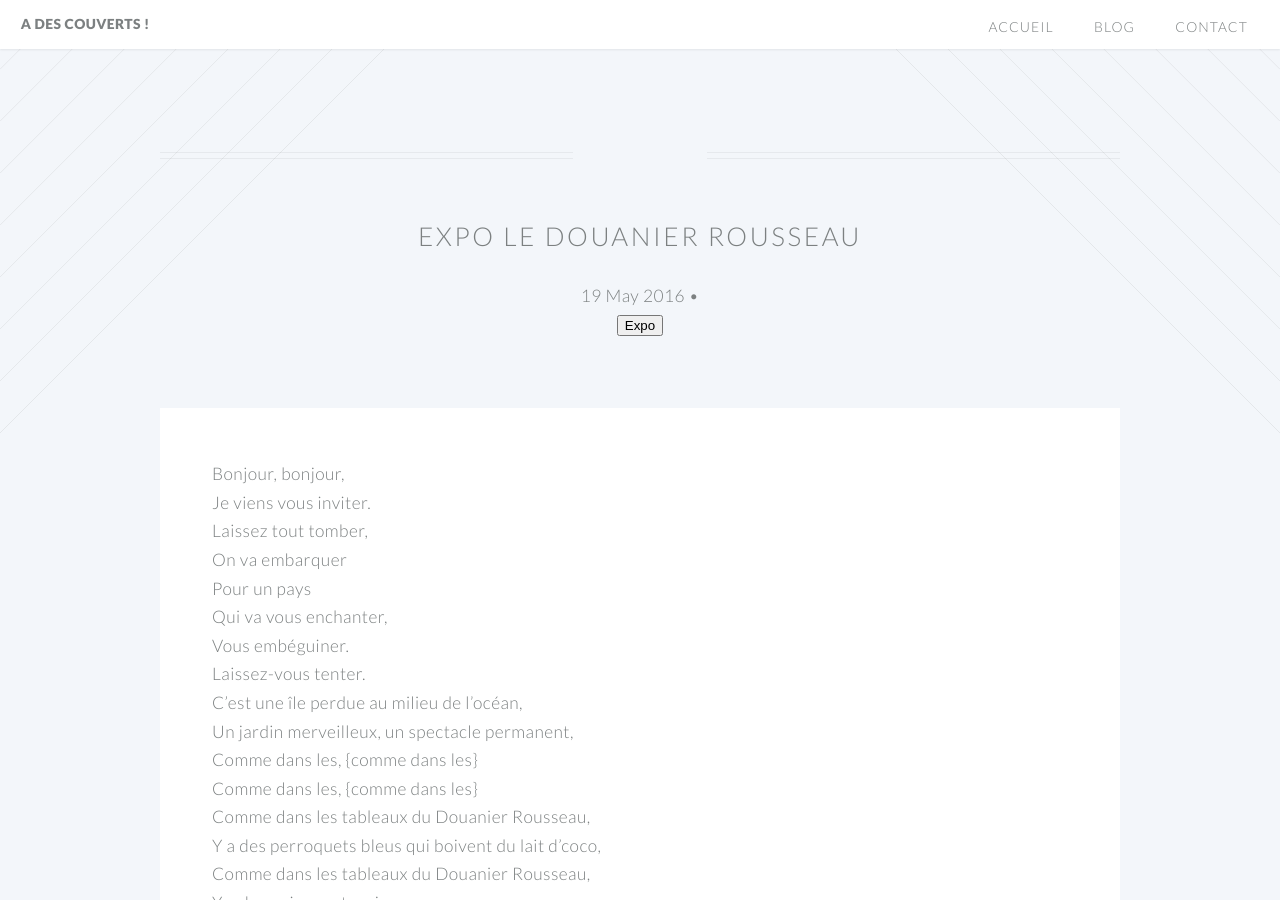
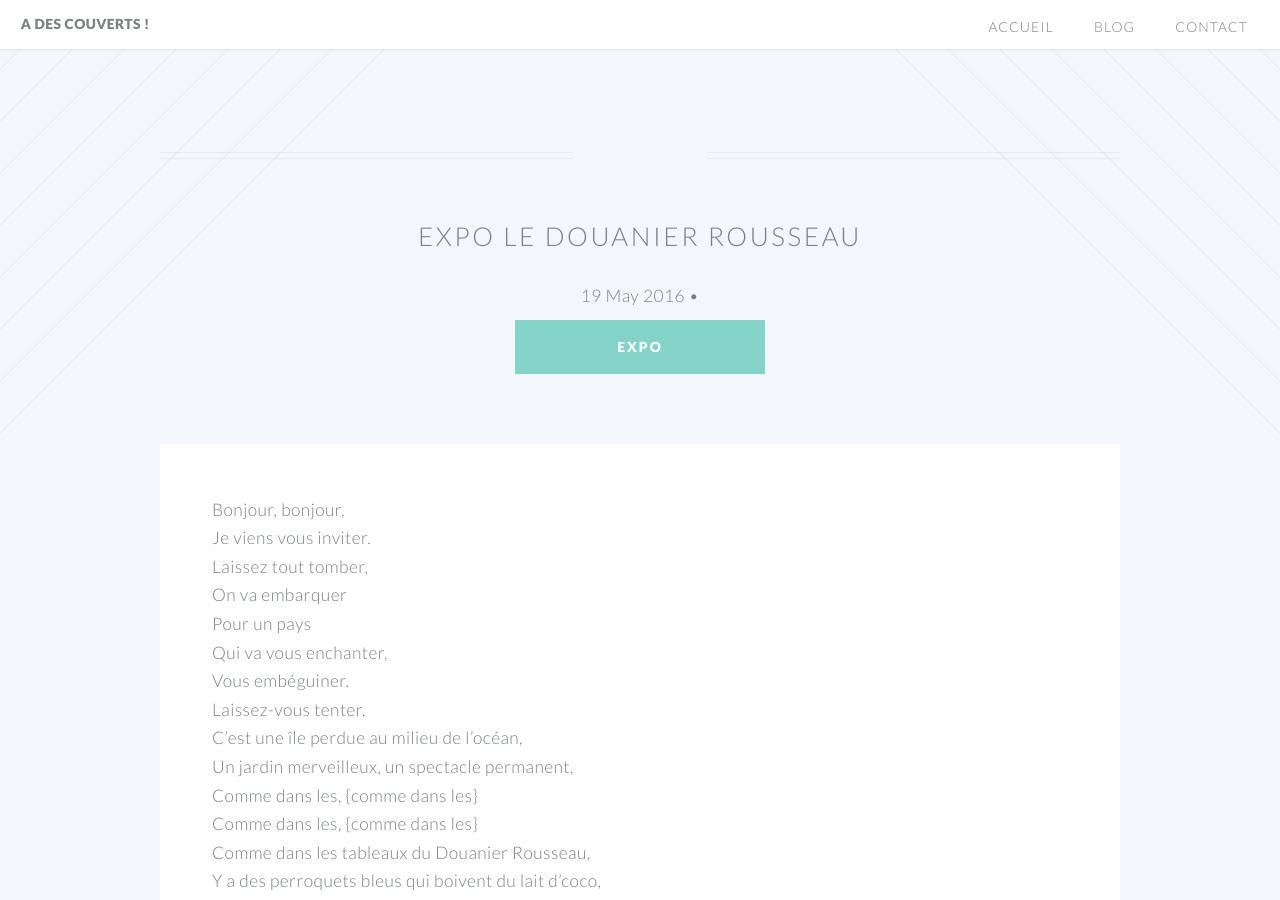
Before and after one commit to JonathanMortier/a-des-couverts.github.io, a Jekyll site: the page built from _posts/2016-05-19-expo-douanier-rousseau.md, in a window 1280 px wide and 900 px high. Built offline with Jekyll 4.4.1, drawn with Linux system fonts in a browser that asks for light colours.

```diff
--- a/_layouts/post.html
+++ b/_layouts/post.html
@@ -10,11 +10,12 @@
     <p class="post-meta">{{ page.date | date: "%-d %b %Y" }}{% if page.author %} •
       <a rel="author" href="{{ author.twitter }}" title="{{ author.pseudo }}">{{ author.pseudo }}</a>{% endif %}{% if page.meta %} • {{ page.meta }}{% endif %}
     </p>
+    <ul class="buttons" style="margin-top: 10px;">
     {% for categorie in page.categories %}
-      <button>
-        {{ categorie }}
+      <li class="button special">{{categorie}}</li>
       </button>
     {% endfor %}
+    </ul>
   </header>
 
   <section class="style4 wrapper container">
```
